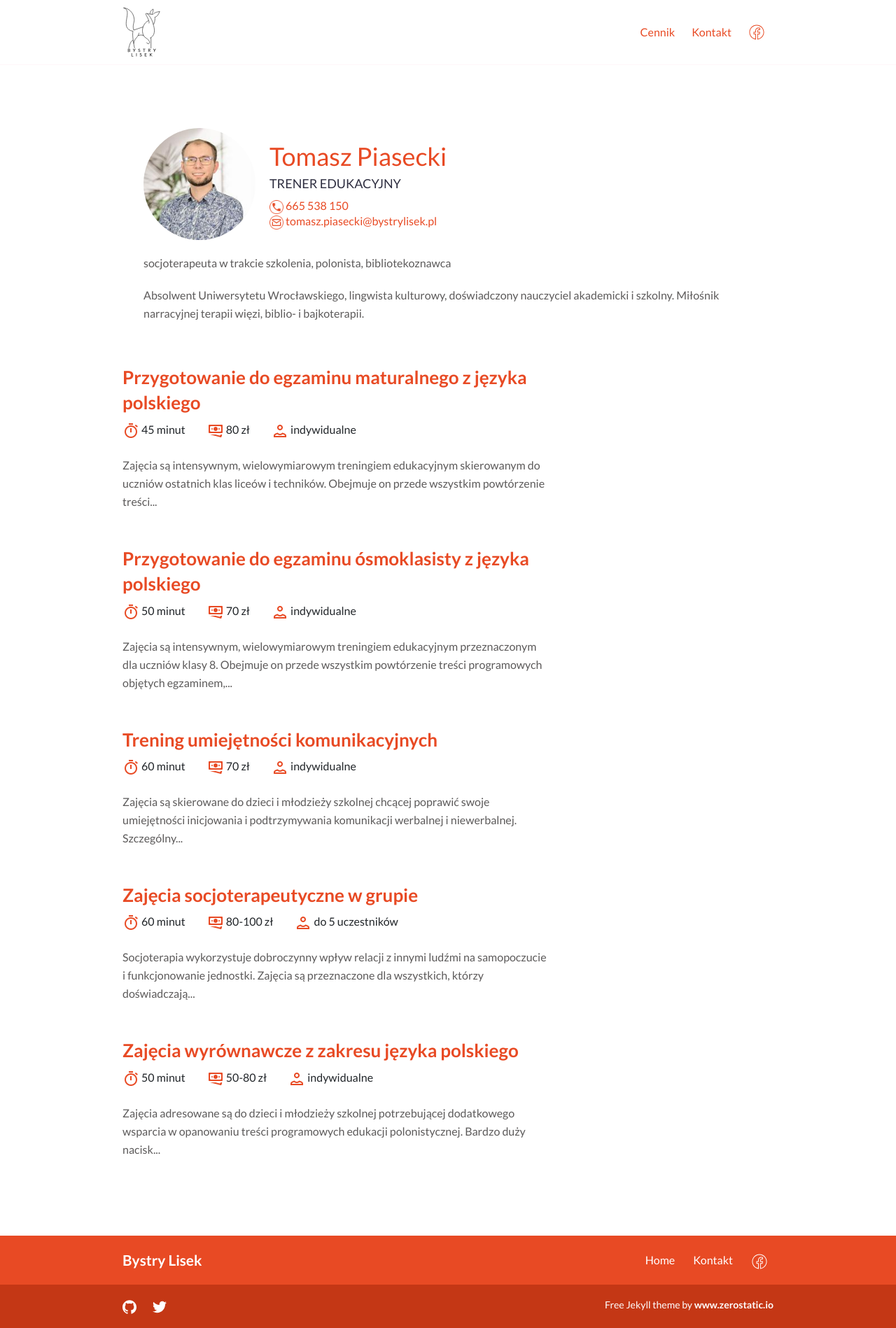
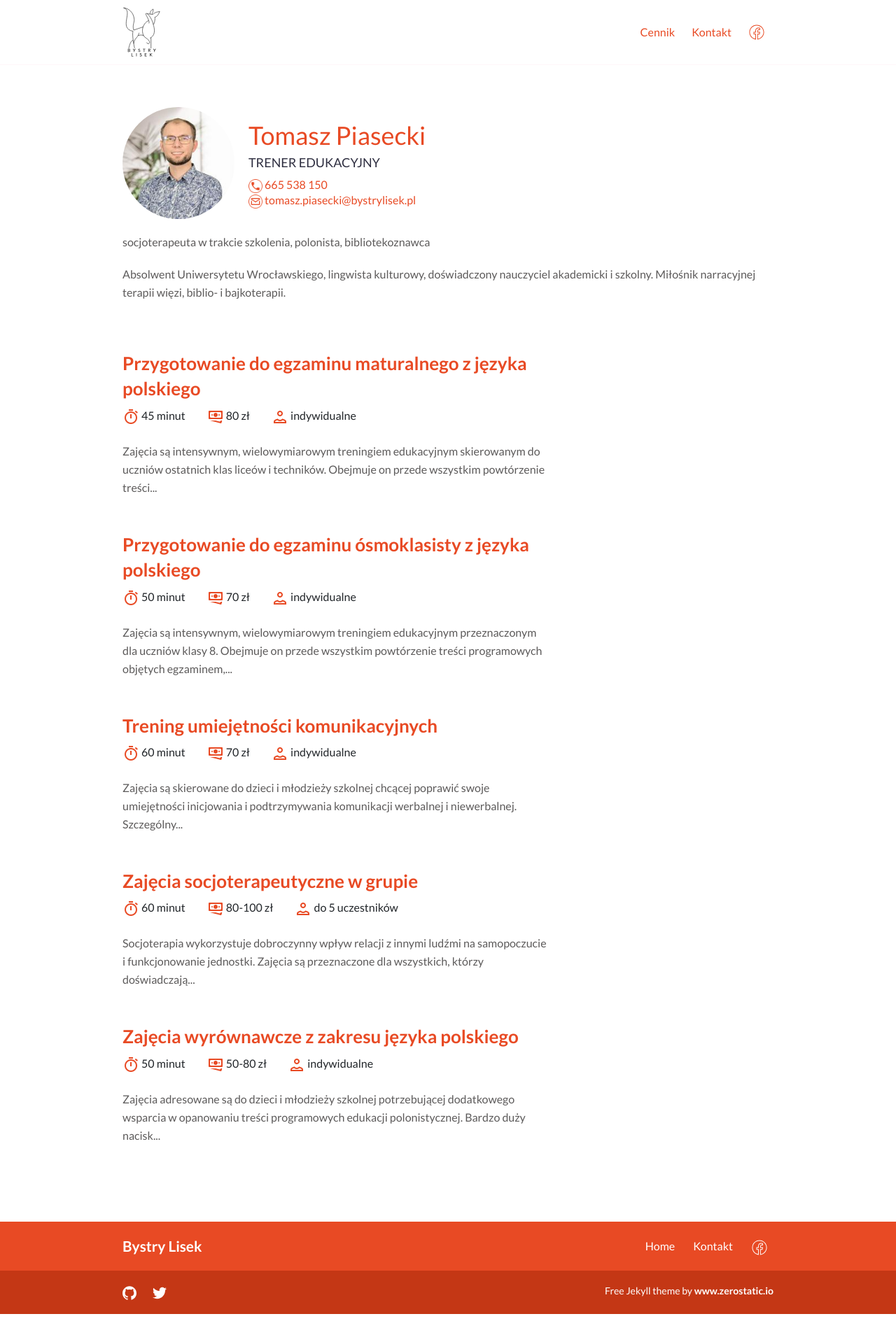
Before and after one commit to pawelkrysiak/bystrylisek, a Jekyll site: the page built from _team/tomasz-piasecki.md, in a window 1280 px wide. Shown: the whole page at 70% size. Built offline with Jekyll 4.4.1, drawn with Linux system fonts in a browser that asks for light colours.

Commit message:
fix left alignment between team summary and services

```diff
--- a/_layouts/services.html
+++ b/_layouts/services.html
@@ -6,7 +6,6 @@ bodyClass: page-services-list
 <div class="container pt-6 pb-6">
   {% unless page.role == "all" %}
   <div class="row">
-    <div class="col-12 mb-2">
     {% include team.html
       large=true
       title=page.title
@@ -16,7 +15,6 @@ bodyClass: page-services-list
       mail=page.mail
       content=content
     %}
-    </div>
   </div>
   {% endunless %}
   <div class="row">
--- a/_sass/pages/team/_team-summary.scss
+++ b/_sass/pages/team/_team-summary.scss
@@ -36,8 +36,7 @@
 }
 
 .team-summary-large {
-  padding: 30px;
-  border-radius: 3px;
+  margin-bottom: 30px;
   .team-image {
     height: 160px;
     width: 160px;
```
Lines whose indentation alone changed are shown as unchanged.
